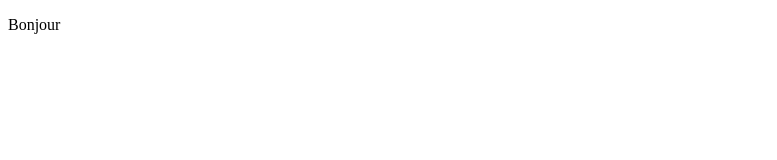
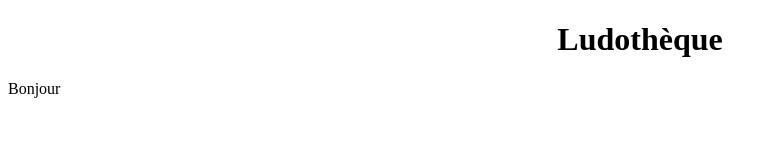
Before and after one commit to souBel/projetwb, a plain HTML site: page index.html in a window 1280 px wide. Shown: the whole page, without its empty margins (0-777 px from the left). Drawn offline with Linux system fonts and the light colour scheme; files that its build step writes are made by us from their sources.

Commit message:
Update index.html

```diff
--- a/index.html
+++ b/index.html
@@ -6,6 +6,7 @@
 		<title> - Ludothèque - </title>
 	</head>
 	<body>
+		<h1>Ludothèque</h1>
 	  <p> Bonjour </p>
 	</body>
 </html>
```
